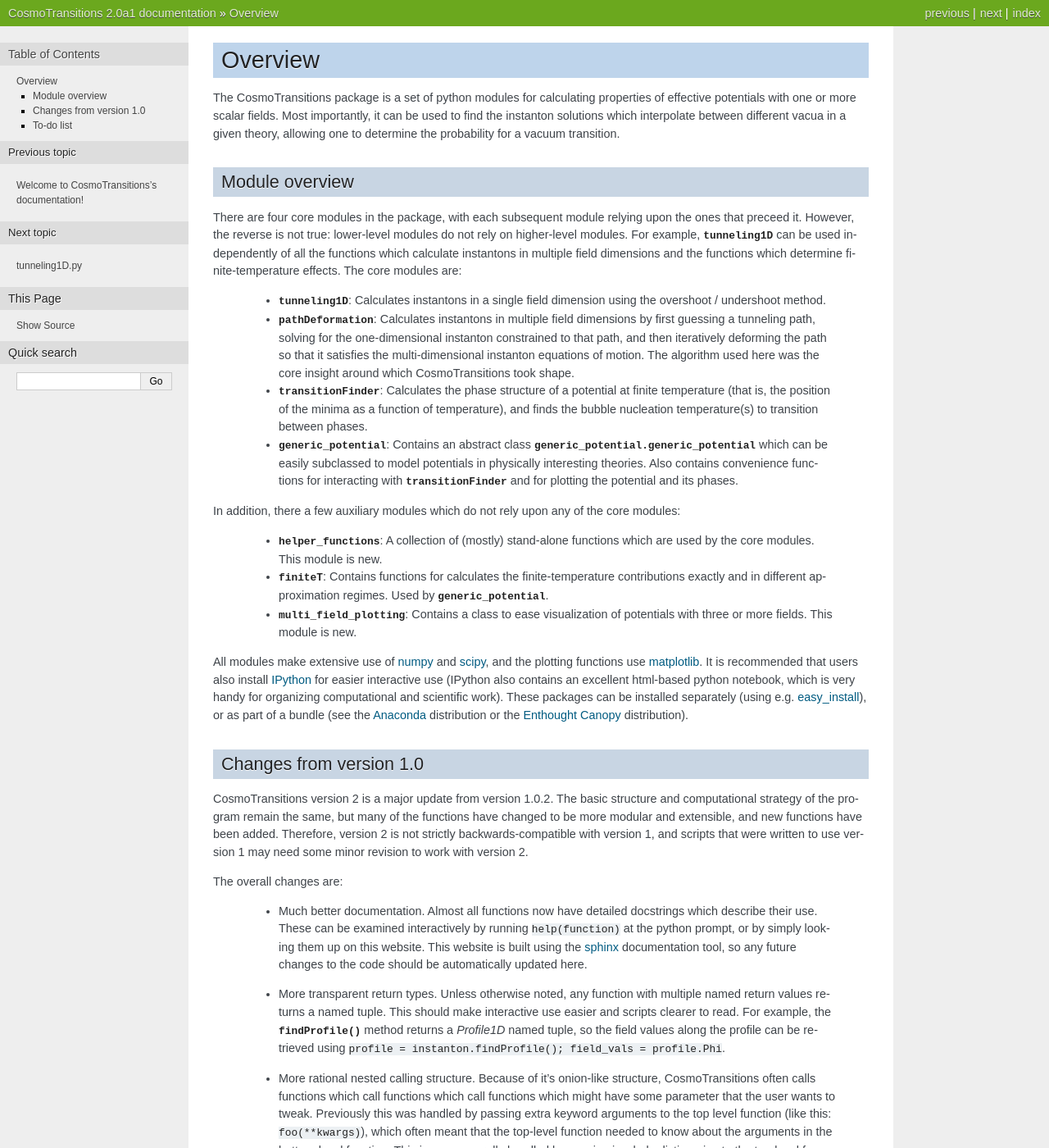
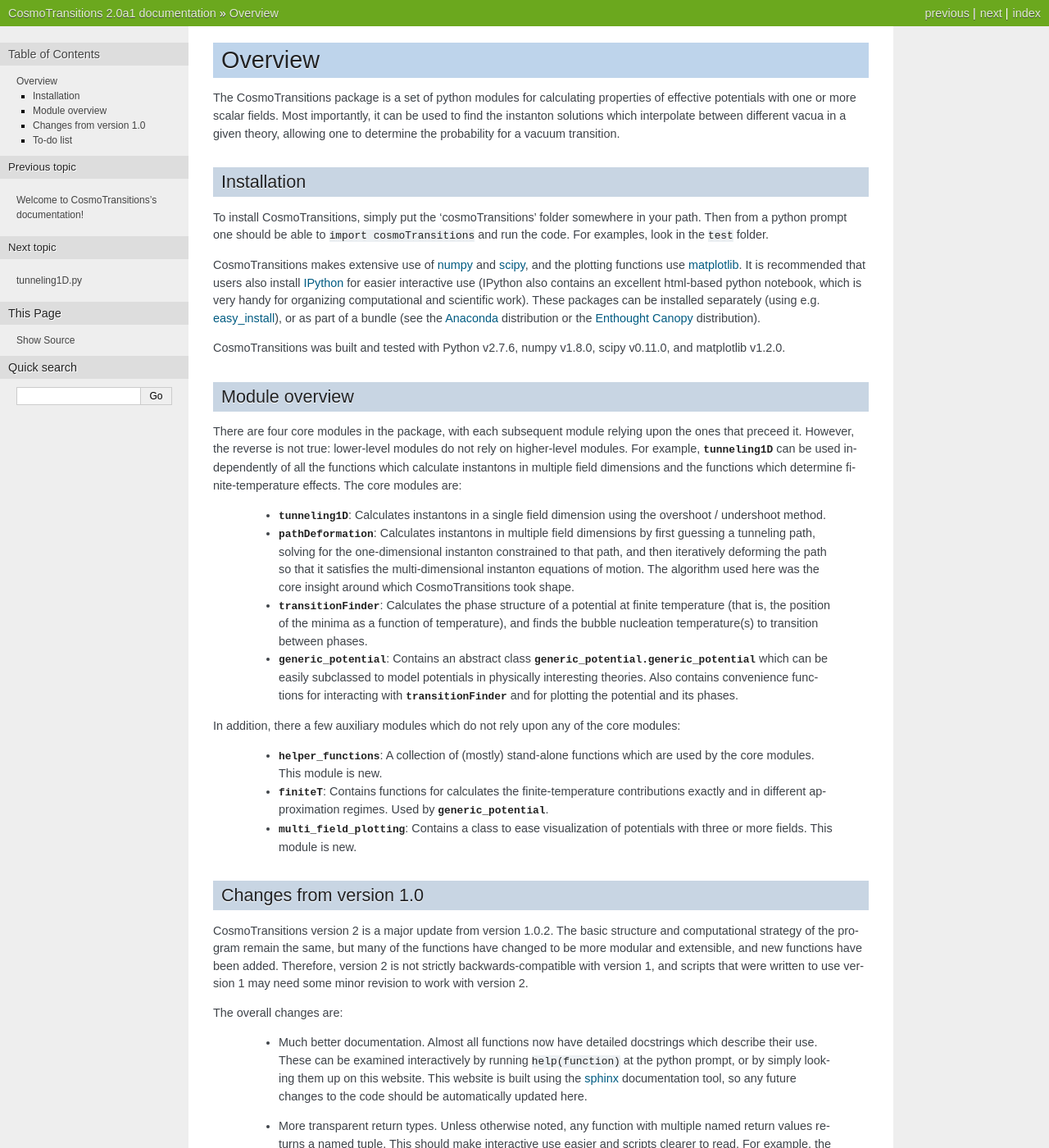
Before and after one commit to clwainwright/CosmoTransitions, a Sphinx documentation site: the page built from doc/Overview.rst, in a window 1280 px wide and 1400 px high. Shown: the whole window at 82% size. Built offline with Sphinx 7.4.7, drawn with Linux system fonts in a browser that asks for light colours.

Commit message:
added installation instructions

```diff
--- a/doc/Overview.rst
+++ b/doc/Overview.rst
@@ -2,6 +2,23 @@ Overview
 ----------------------------------------
 
 The CosmoTransitions package is a set of python modules for calculating properties of effective potentials with one or more scalar fields. Most importantly, it can be used to find the instanton solutions which interpolate between different vacua in a given theory, allowing one to determine the probability for a vacuum transition.
+
+Installation
+~~~~~~~~~~~~~~~~~~~~~~~~~~~~~~~~~~~
+
+To install CosmoTransitions, simply put the 'cosmoTransitions' folder somewhere in your path. Then from a python prompt one should be able to ``import cosmoTransitions`` and run the code. For examples, look in the ``test`` folder.
+
+CosmoTransitions makes extensive use of numpy_ and scipy_, and the plotting functions use matplotlib_. It is recommended that users also install IPython_ for easier interactive use (IPython also contains an excellent html-based python notebook, which is very handy for organizing computational and scientific work). These packages can be installed separately (using e.g. easy_install_), or as part of a bundle (see the Anaconda_ distribution or the `Enthought Canopy`_ distribution).
+
+CosmoTransitions was built and tested with Python v2.7.6, numpy v1.8.0, scipy v0.11.0, and matplotlib v1.2.0.
+
+.. _numpy: http://www.numpy.org
+.. _scipy: http://www.scipy.org
+.. _matplotlib: http://matplotlib.org
+.. _IPython: http://ipython.org
+.. _easy_install: http://pythonhosted.org/setuptools/easy_install.html
+.. _Anaconda: https://store.continuum.io/cshop/anaconda/
+.. _`Enthought Canopy`: https://www.enthought.com/products/canopy/
 
 Module overview
 ~~~~~~~~~~~~~~~~~~~~~~~~~~~~~~~~~~~
@@ -18,8 +35,6 @@ In addition, there a few auxiliary modules which do not rely upon any of the cor
   - :mod:`helper_functions`: A collection of (mostly) stand-alone functions which are used by the core modules. This module is new.
   - :mod:`finiteT`: Contains functions for calculates the finite-temperature contributions exactly and in different approximation regimes. Used by :mod:`generic_potential`.
   - :mod:`multi_field_plotting`: Contains a class to ease visualization of potentials with three or more fields. This module is new.
-
-All modules make extensive use of `numpy <http://www.numpy.org>`_ and `scipy <http://www.scipy.org>`_, and the plotting functions use `matplotlib <http://matplotlib.org>`_. It is recommended that users also install `IPython <http://ipython.org/>`_ for easier interactive use (IPython also contains an excellent html-based python notebook, which is very handy for organizing computational and scientific work). These packages can be installed separately (using e.g. `easy_install <http://pythonhosted.org/setuptools/easy_install.html>`_), or as part of a bundle (see the `Anaconda <https://store.continuum.io/cshop/anaconda/>`_ distribution or the `Enthought Canopy <https://www.enthought.com/products/canopy/>`_ distribution).
 
 
 Changes from version 1.0
--- a/doc/index.rst
+++ b/doc/index.rst
@@ -11,10 +11,11 @@ Welcome to CosmoTransitions's documentation!
 
 CosmoTransitions is a package for analyzing finite or zero-temperature cosmological phase transitions driven by single or multiple scalar fields. It is written and maintained by Carroll L. Wainwright (a.k.a. "Max") (cwainwri@ucsc.edu), and is free for public use. If you use CosmoTransitions in scholarly work, please cite `Comput. Phys. Commun. 183 (2012)`_ [`arXiv:1109.4189`_].
 
-Note that the current version (2.0a1) should be considered a development build. There will be bugs that I have not yet found or tested for. If you happen to find any, let me know! Or, better yet, fork the CosmoTransitions git repository and contribute directly to the code.
+Note that the current version (2.0a1) (available via github_) should be considered a development build. There will be bugs that I have not yet found or tested for. If you happen to find any, let me know! Or, better yet, fork the CosmoTransitions git repository and contribute directly to the code.
 
  .. _`arXiv:1109.4189`: http://arxiv.org/abs/1109.4189
  .. _`Comput. Phys. Commun. 183 (2012)`: http://dx.doi.org/10.1016/j.cpc.2012.04.004
+ .. _github: https://github.com/clwainwright/CosmoTransitions
 
 Contents
 ========
```
Also changed, not shown: README.md (deleted, +0 -3 lines), README.rst (added, +24 -0 lines).
